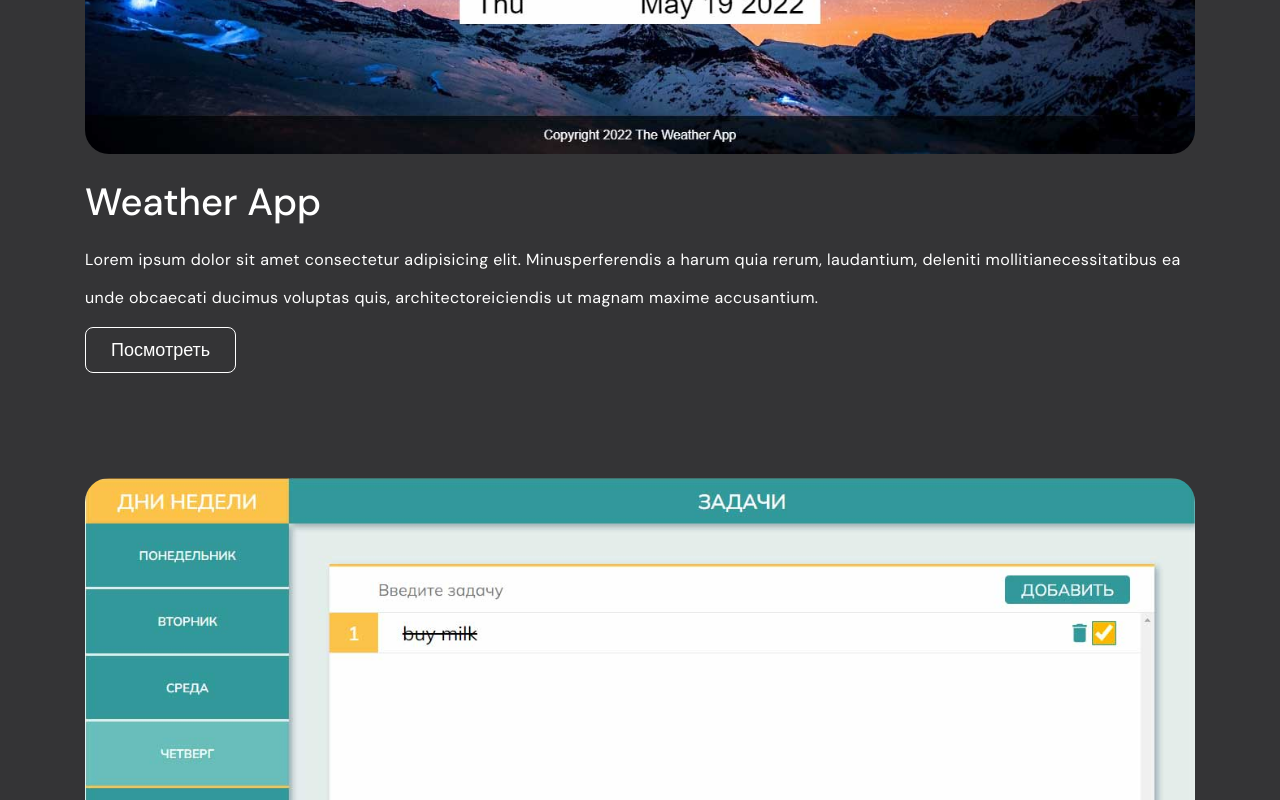
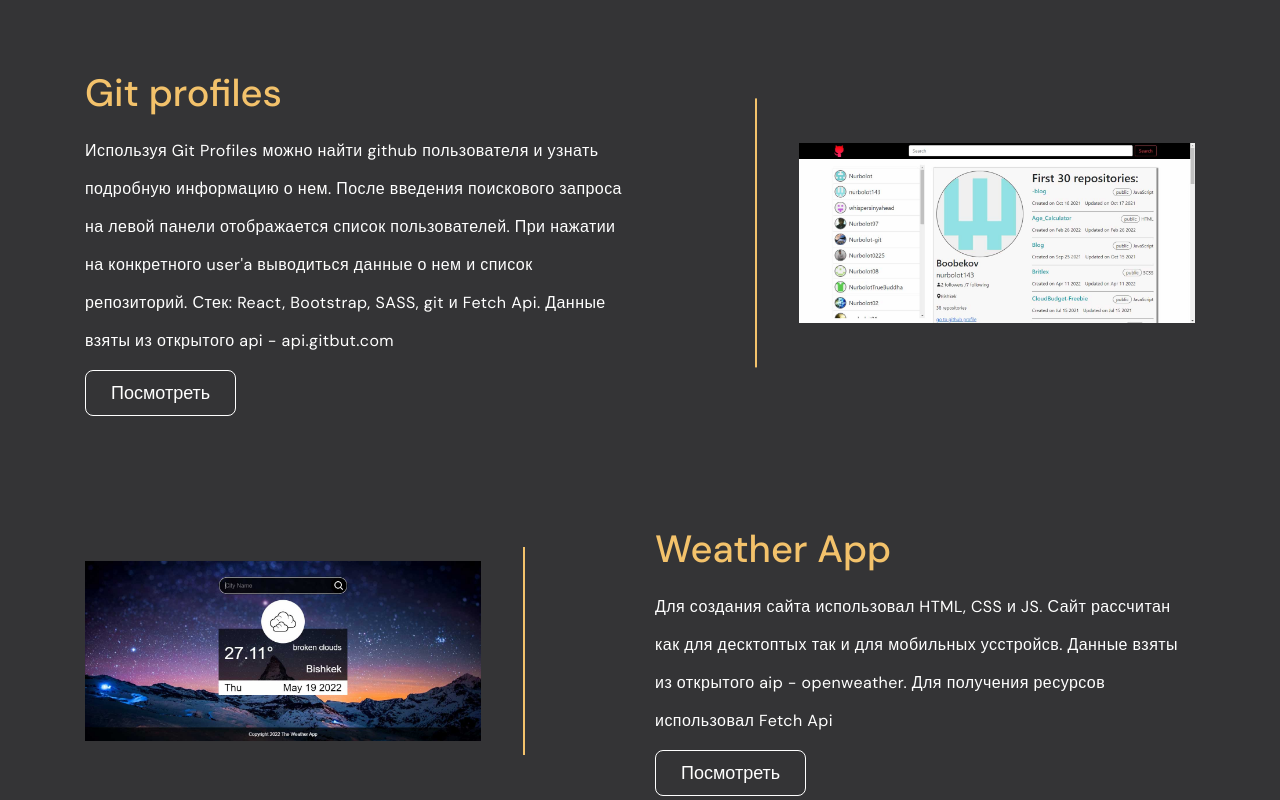
Before and after one commit to nurbolot143/new-portfolio, a React (Create React App) app: page /projects in a window 1280 px wide. Shown: the part 580-1380 px from the top of the page. Built offline with nearby package versions, Linux system fonts and the light colour scheme.

Commit message:
added description for Own Projects and changed styles

```diff
--- a/src/components/CourseProjects.js
+++ b/src/components/CourseProjects.js
@@ -21,10 +21,20 @@ const CourseProjects = () => {
 
         <div className="courseProjects__slider">
           <Slider {...settings}>
-            {projects.map(({ id, title, link, img }) => {
+            {projects.map(({ id, title, link, img, demo }) => {
               return (
-                <a key={id} href={link}>
+                <a
+                  key={id}
+                  href={link}
+                  target={link === "#" ? "_self" : "_blank"}
+                >
                   <img src={img} alt={title} />
+                  <div className="courseProjects__descr">
+                    <h4 className="courseProjects__subtitle">{title}</h4>
+                    <span>
+                      {demo ? "Посмотреть" : "Demo версия отсутствует"}
+                    </span>
+                  </div>
                 </a>
               );
             })}
--- a/src/components/OwnProjects.js
+++ b/src/components/OwnProjects.js
@@ -22,11 +22,13 @@ const View = ({ data }) => {
             <div className="ownProjects__img">
               <img src={img} alt={title} />
             </div>
-            <h3 className="subtitle ownProjects__subtitle">{title}</h3>
-            <p className="text ownProjects__text">{descr}</p>
-            <a href={link} className="card__btn" target="_blank">
-              Посмотреть
-            </a>
+            <div className="ownProjects__body">
+              <h3 className="subtitle ownProjects__subtitle">{title}</h3>
+              <p className="text ownProjects__text">{descr}</p>
+              <a href={link} className="card__btn" target="_blank">
+                Посмотреть
+              </a>
+            </div>
           </li>
         );
       })}
--- a/src/data.js
+++ b/src/data.js
@@ -19,22 +19,18 @@ import {
   project6,
 } from "./assets/images";
 
+import PhoneIcon from "@mui/icons-material/Phone";
+import EmailIcon from "@mui/icons-material/Email";
+import TelegramIcon from "@mui/icons-material/Telegram";
+
 export const ownProjects = [
-  {
-    id: 0,
-    title: "Weather App",
-    img: ownProject2,
-    link: "https://nurbolot143.github.io/Weather-App/",
-    descr:
-      "Lorem ipsum dolor sit amet consectetur adipisicing elit. Minusperferendis a harum quia rerum, laudantium, deleniti mollitianecessitatibus ea unde obcaecati ducimus voluptas quis, architectoreiciendis ut magnam maxime accusantium.",
-  },
   {
     id: 1,
     title: "To-do List",
     img: ownProject1,
     link: "https://to-do-list143.herokuapp.com/",
     descr:
-      "Lorem ipsum dolor sit amet consectetur adipisicing elit. Minusperferendis a harum quia rerum, laudantium, deleniti mollitianecessitatibus ea unde obcaecati ducimus voluptas quis, architectoreiciendis ut magnam maxime accusantium.",
+      "Это - приложения для составления списков задач. Можно создавать, удалять и изменять задачи. А также отметить как проделанную. Задачи филтрируются по дням. Внизу каждого дня отображается процентное соотношение проделанных задач. Для создания To-do List использовал React, MUI, SASS и git.",
   },
   {
     id: 2,
@@ -42,7 +38,15 @@ export const ownProjects = [
     img: ownProject3,
     link: "https://nurbolot143.github.io/",
     descr:
-      "Lorem ipsum dolor sit amet consectetur adipisicing elit. Minusperferendis a harum quia rerum, laudantium, deleniti mollitianecessitatibus ea unde obcaecati ducimus voluptas quis, architectoreiciendis ut magnam maxime accusantium.",
+      "Используя Git Profiles можно найти github пользователя и узнать подробную информацию о нем. После введения поискового запроса на левой панели отображается список пользователей. При нажатии на конкретного user'a выводиться данные о нем и список репозиторий. Стек: React, Bootstrap, SASS, git и Fetch Api. Данные взяты из открытого api - api.gitbut.com ",
+  },
+  {
+    id: 0,
+    title: "Weather App",
+    img: ownProject2,
+    link: "https://nurbolot143.github.io/Weather-App/",
+    descr:
+      "Для создания сайта использовал HTML, CSS и JS. Сайт рассчитан как для десктоптых так и для мобильных усстройсв. Данные взяты из открытого aip - openweather. Для получения ресурсов использовал Fetch Api",
   },
 ];
 
@@ -67,23 +71,23 @@ export const layoutItems = [
     img: layout2,
   },
   {
-    id: 7,
-    link: "https://nurbolot143.github.io/screeno/",
-    title: "Screeno",
-    img: layout8,
+    id: 3,
+    link: "https://nurbolot143.github.io/kyrgyz-fruit/",
+    title: "Kyrgyz fruit",
+    img: layout4,
   },
+
   {
     id: 0,
     link: "https://nurbolot143.github.io/Britlex/",
     title: "Britlex",
     img: layout1,
   },
-
   {
-    id: 3,
-    link: "https://nurbolot143.github.io/kyrgyz-fruit/",
-    title: "Kyrgyz fruit",
-    img: layout4,
+    id: 7,
+    link: "https://nurbolot143.github.io/screeno/",
+    title: "Screeno",
+    img: layout8,
   },
 
   {
@@ -101,12 +105,30 @@ export const layoutItems = [
 ];
 
 export const projects = [
-  { id: 0, link: "#", title: "Food", img: project1 },
-  { id: 1, link: "#", title: "Employees", img: project2 },
-  { id: 2, link: "#", title: "Admin Panel", img: project3 },
-  { id: 3, link: "#", title: "Marvel", img: project4 },
-  { id: 4, link: "#", title: "Daily Journal", img: project5 },
-  { id: 5, link: "#", title: "Link", img: project6 },
+  {
+    id: 0,
+    link: "https://nurbolot143.github.io/food/",
+    title: "Food",
+    img: project1,
+    demo: true,
+  },
+  {
+    id: 1,
+    link: "https://employees-app1.herokuapp.com/",
+    title: "Employees",
+    img: project2,
+    demo: true,
+  },
+  {
+    id: 3,
+    link: "https://marvel-app12.herokuapp.com/",
+    title: "Marvel",
+    img: project4,
+    demo: true,
+  },
+  { id: 2, link: "#", title: "Admin Panel", img: project3, demo: false },
+  { id: 4, link: "#", title: "Daily Journal", img: project5, demo: false },
+  { id: 5, link: "#", title: "Link", img: project6, demo: false },
 ];
 
 export const skills = [
@@ -153,3 +175,27 @@ export const skills = [
       "Lorem ipsum dolor sit amet consectetur adipisicing elit. Eosdolore iste totam unde! Exercitationem repellat rerumvoluptates! Itaque, corrupti culpa aspernatur magnam doloremdebitis, at distinctio doloremque expedita, obcaecati ad.",
   },
 ];
+
+export const contact = [
+  {
+    id: 0,
+    name: "phone",
+    label: "Позвонить",
+    link: "tel:+996794690533",
+    icon: <PhoneIcon fontSize="large" className="contact__icon" />,
+  },
+  {
+    id: 1,
+    name: "email",
+    label: "nurbolot.boobekovv@gmail.com",
+    link: "mailto:nurbolot.boobekovv@gmail.com",
+    icon: <EmailIcon fontSize="large" className="contact__icon" />,
+  },
+  {
+    id: 2,
+    name: "telegram",
+    label: "Написать",
+    link: "https://telegram.me/Nurbolo08300613",
+    icon: <TelegramIcon fontSize="large" className="contact__icon" />,
+  },
+];
--- a/src/sass/components/_courseProjects.scss
+++ b/src/sass/components/_courseProjects.scss
@@ -24,10 +24,66 @@
   }
 
   a {
+    position: relative;
     overflow: hidden;
+    transition: all 0.6s ease;
 
     img {
       width: 100%;
+    }
+
+    &::after {
+      position: absolute;
+      content: "";
+      width: 80%;
+      height: 70%;
+      top: 50%;
+      left: 50%;
+      transform: translate(-50%, -50%);
+      background: #000;
+      opacity: 0;
+      backdrop-filter: blur(10px);
+      transition: all 0.5s ease;
+
+      @include media(920) {
+        opacity: 0.8;
+      }
+    }
+
+    &:hover {
+      transform: scale(0.9);
+    }
+
+    &:hover::after {
+      opacity: 0.7;
+    }
+
+    &:hover .courseProjects__descr {
+      opacity: 1;
+    }
+  }
+
+  &__descr {
+    position: absolute;
+    top: 50%;
+    left: 50%;
+    transform: translate(-50%, -50%);
+    z-index: 3;
+    opacity: 0;
+    transition: all 0.5s ease;
+
+    @include media(920) {
+      opacity: 1;
+    }
+
+    h4 {
+      font-size: 34px;
+      margin-bottom: 20px;
+      color: $accent-color;
+    }
+
+    span {
+      font-size: 24px;
     }
   }
 
--- a/src/sass/components/_header.scss
+++ b/src/sass/components/_header.scss
@@ -164,7 +164,7 @@
     }
 
     &__item {
-      margin: 12px 0;
+      margin: 12px 0 30px 0;
     }
 
     &__link {
--- a/src/sass/components/_layout.scss
+++ b/src/sass/components/_layout.scss
@@ -23,7 +23,8 @@
   &__item {
     position: relative;
     flex: 0 0 25%;
-    padding: 14px;
+    padding: 7px;
+    margin: 7px;
     transition: all 0.6s ease;
     background: transparent;
 
@@ -40,7 +41,7 @@
     }
 
     &:hover {
-      transform: scale(1.2, 1.2);
+      transform: scale(1.3);
       z-index: 3;
       background: $accent-color;
     }
@@ -51,6 +52,7 @@
 
     img {
       width: 100%;
+      transition: all 0.3s;
     }
   }
 }
--- a/src/sass/components/_ownProjects.scss
+++ b/src/sass/components/_ownProjects.scss
@@ -9,9 +9,44 @@
   &__item {
     text-align: left;
     margin-bottom: 120px;
+    display: flex;
+    justify-content: space-between;
 
-    @include media(770) {
-      margin-bottom: 60px;
+    @include media(820) {
+      flex-wrap: wrap;
+      justify-content: center;
+    }
+
+    &:nth-child(even) {
+      flex-direction: row-reverse;
+
+      .ownProjects__img {
+        margin-left: 30px;
+        justify-content: flex-end;
+
+        @include media(820) {
+          justify-content: flex-start;
+          margin-left: auto;
+        }
+
+        &::after {
+          left: 0;
+        }
+      }
+    }
+
+    &:nth-child(odd) {
+      .ownProjects__img {
+        margin-right: 30px;
+
+        @include media(820) {
+          margin-right: auto;
+        }
+
+        &::after {
+          right: 0;
+        }
+      }
     }
 
     .card__btn {
@@ -20,17 +55,43 @@
   }
 
   &__img {
-    border-radius: 24px;
+    position: relative;
+    flex: 0 1 440px;
     overflow: hidden;
+    display: flex;
+    align-items: center;
 
     img {
-      width: 100%;
-      object-fit: cover;
+      width: 90%;
+      max-height: 540px;
+
+      @include media(820) {
+        width: 100%;
+        height: 100%;
+      }
     }
 
-    @include media(770) {
-      border-radius: 10px;
+    @include media(820) {
+      margin: 0 0 24px 0;
     }
+
+    &::after {
+      position: absolute;
+      content: "";
+      width: 2px;
+      height: 80%;
+      bottom: 50%;
+      transform: translateY(50%);
+      background: $accent-color;
+
+      @include media(820) {
+        display: none;
+      }
+    }
+  }
+
+  &__body {
+    flex: 0 1 540px;
   }
 
   &__text {
@@ -38,6 +99,7 @@
   }
 
   &__subtitle {
-    margin: 20px 0 10px 0;
+    margin: 0 0 10px 0;
+    color: $accent-color;
   }
 }
```
Also changed, not shown: src/pages/Contact.js (+13 -29 lines).
